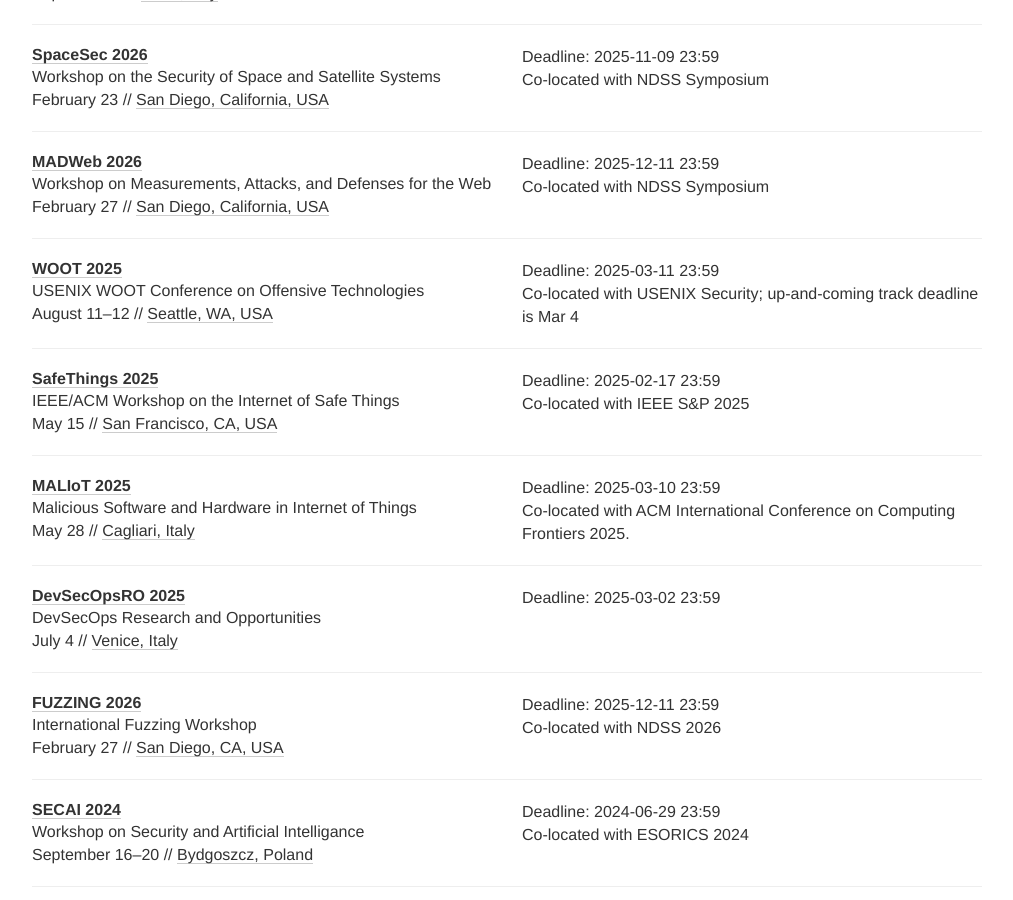
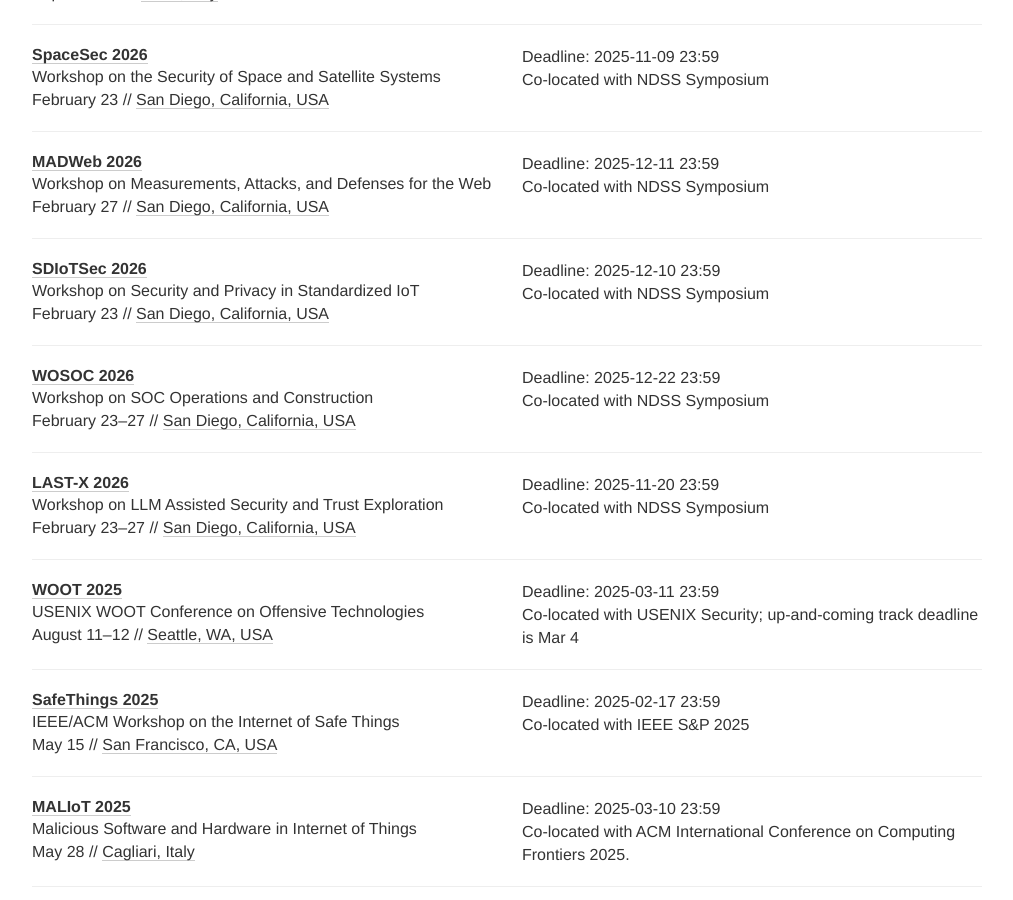
Before and after one commit to sec-deadlines/sec-deadlines.github.io, a Jekyll site: the page built from index.html, in a window 1280 px wide and 900 px high, scrolled down 14252 px. Shown: the whole window, without its empty margins (133-1146 px from the left). Built offline with Jekyll 4.4.1, drawn with Linux system fonts in a browser that asks for light colours; nearby versions of some CDN libraries; comment, search, counter and statistics services are not loaded.

Commit message:
Add three NDSS Workshops for 2026
Added new workshops SDIoTSec, WOSOC, and LAST-X for 2026.
All of these workshops will be co-located with NDSS'26.

```diff
--- a/_data/conferences.yml
+++ b/_data/conferences.yml
@@ -956,6 +956,39 @@
   place: San Diego, California, USA
   tags: [SEC, PRIV, SHOP]
 
+- name: SDIoTSec
+  description: Workshop on Security and Privacy in Standardized IoT
+  year: 2026
+  link: https://sdiotsec.github.io/
+  comment: Co-located with NDSS Symposium
+  deadline:
+    - "2025-12-10 23:59"
+  date: February 23
+  place: San Diego, California, USA
+  tags: [SEC, PRIV, SHOP]
+
+- name: WOSOC
+  description: Workshop on SOC Operations and Construction
+  year: 2026
+  link: https://www.ndss-symposium.org/ndss2026/submissions/cfp-wosoc/
+  comment: Co-located with NDSS Symposium
+  deadline:
+    - "2025-12-22 23:59"
+  date: February 23-27
+  place: San Diego, California, USA
+  tags: [SEC, PRIV, SHOP]
+
+- name: LAST-X
+  description: Workshop on LLM Assisted Security and Trust Exploration
+  year: 2026
+  link: https://www.ndss-symposium.org/ndss2026/submissions/cfp-last-x/
+  comment: Co-located with NDSS Symposium
+  deadline:
+    - "2025-11-20 23:59"
+  date: February 23-27
+  place: San Diego, California, USA
+  tags: [SEC, PRIV, SHOP]
+
 - name: WOOT
   description: USENIX WOOT Conference on Offensive Technologies
   year: 2025
```
